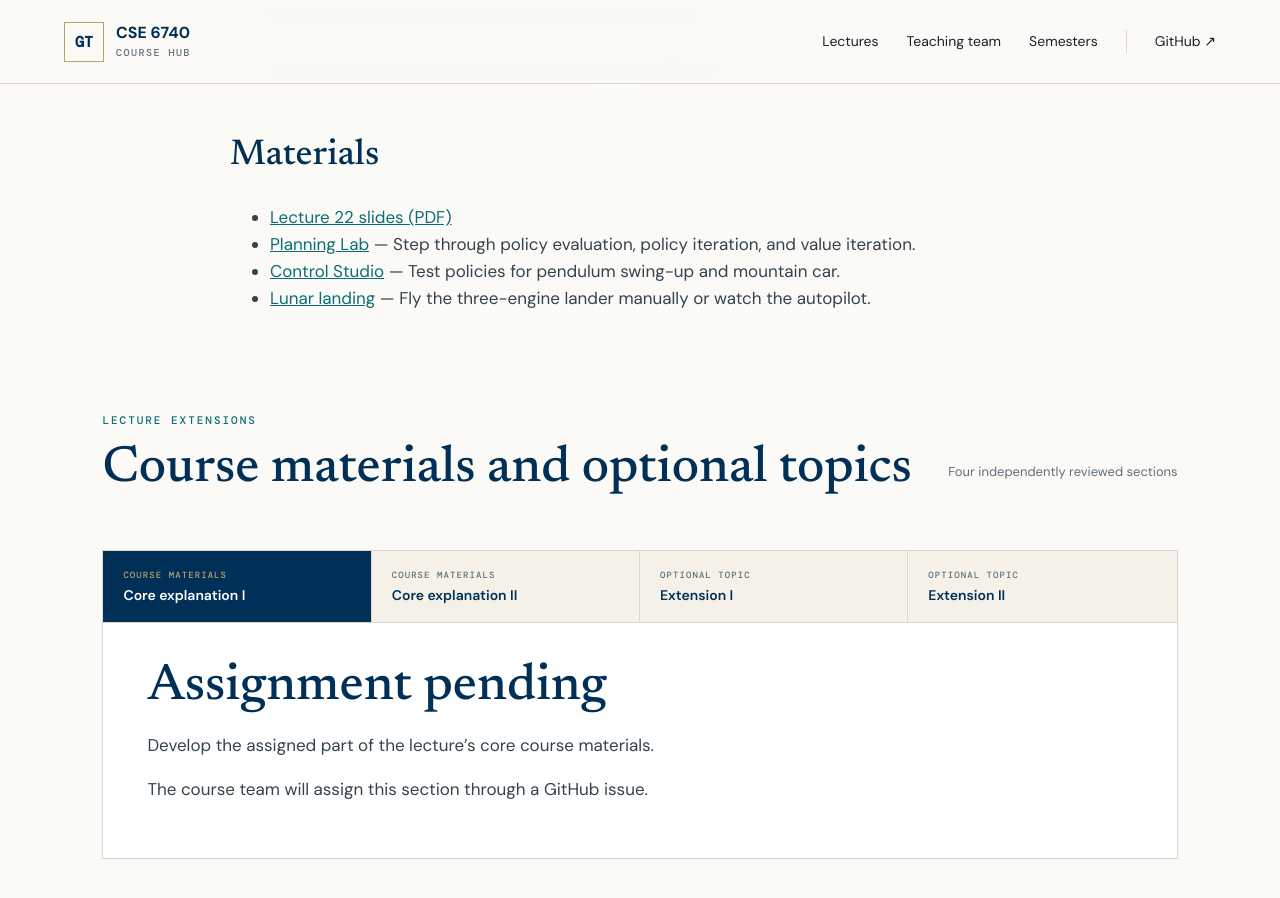
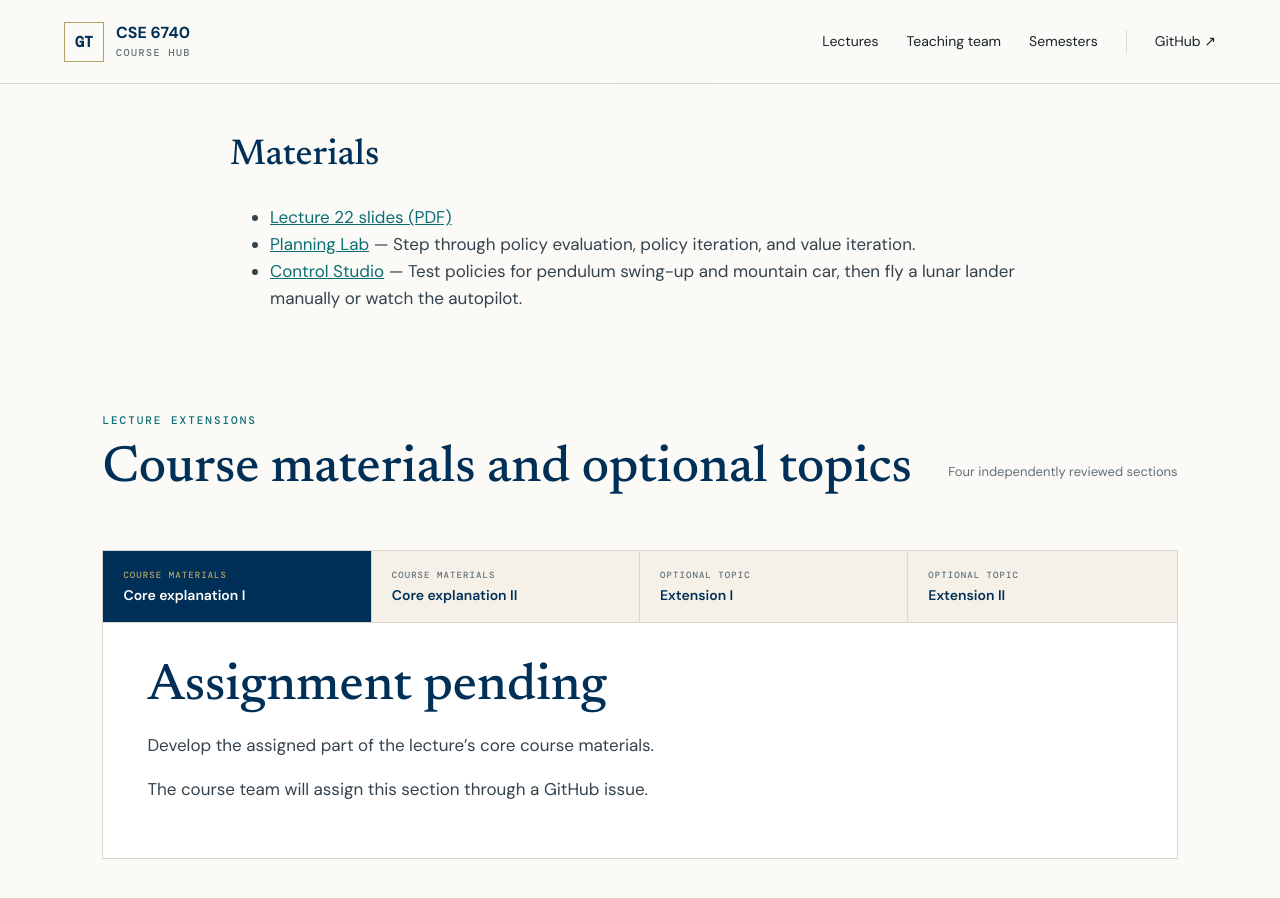
Before and after one commit to GT-KOALA/Gatech-CSE6740, a Jekyll site: the page built from _lectures/fall-2026/21-deep-rl.md, in a window 1280 px wide and 900 px high, scrolled down 705 px. Built offline with Jekyll 4.4.1, drawn with Linux system fonts in a browser that asks for light colours.

Commit message:
Keep lunar landing within Control Studio navigation

```diff
--- a/_lectures/fall-2026/21-deep-rl.md
+++ b/_lectures/fall-2026/21-deep-rl.md
@@ -15,5 +15,4 @@ status: published
 
 - [Lecture 22 slides (PDF)]({{ '/assets/semesters/fall-2026/lectures/22/lecture-22.pdf' | relative_url }})
 - [Planning Lab]({{ '/demos/lecture22/' | relative_url }}) — Step through policy evaluation, policy iteration, and value iteration.
-- [Control Studio]({{ '/demos/lecture22/swingup.html' | relative_url }}) — Test policies for pendulum swing-up and mountain car.
-- [Lunar landing]({{ '/demos/lecture22/lunar.html' | relative_url }}) — Fly the three-engine lander manually or watch the autopilot.
+- [Control Studio]({{ '/demos/lecture22/swingup.html' | relative_url }}) — Test policies for pendulum swing-up and mountain car, then fly a lunar lander manually or watch the autopilot.
```
Also changed, not shown: demos/lecture22/index.html (+1 -1 lines).
